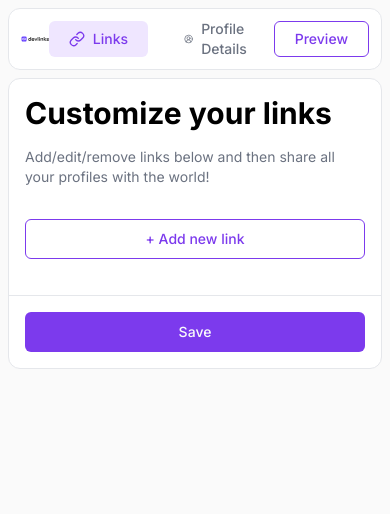
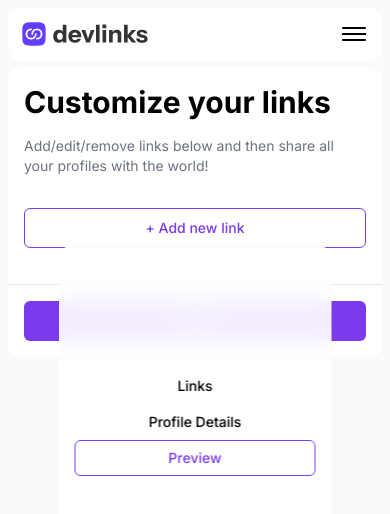
Before and after one commit to wassim-triki/rbk-challenge, a Next.js app: page /links in a window 390 px wide. Shown: the top 514 px of the page. Built offline with nearby package versions, Linux system fonts and the light colour scheme.

Commit message:
add responsie

```diff
--- a/src/app/components/Header.tsx
+++ b/src/app/components/Header.tsx
@@ -1,7 +1,7 @@
 "use client";
 import { Button } from "@/app/components/ui/button";
 import Link from "next/link";
-import React, { useContext, useEffect } from "react";
+import React, { useContext, useEffect, useState } from "react";
 import Container from "./Container";
 import { LinkIcon, UserCircleIcon } from "@heroicons/react/24/outline";
 import NavLinks from "./NavLinks";
@@ -15,6 +15,8 @@ const Header = () => {
   const pathname = usePathname();
   const user = useUser();
 
+  const [open, setOpen] = useState(false);
+
   const state = useContext(AppContext);
   useEffect(() => {
     console.log(state);
@@ -22,7 +24,7 @@ const Header = () => {
   const inPreview = pathname === "/preview";
   return (
     <Container>
-      <header className="bg-white border p-3 rounded-xl overflow-hidden col-span-2 z-[999] relative">
+      <header className="bg-white borsder p-3 rounded-xl overflow-hidden col-span-2 z-[999] relative">
         <div className="flex items-center justify-between">
           {inPreview ? (
             <Button asChild size={"sm"} variant={"outline"}>
@@ -42,8 +44,59 @@ const Header = () => {
 
           {!inPreview && <NavLinks />}
 
+          <div className="min-w-[70vw] flex flex-col justify-between z-30 items-center fixed top-1/2 left-1/2 -translate-x-1/2 -translate-y-1/2 bg-white/90 rounded-3xl backdrop-blur-md py-32 p-4">
+            <Button
+              asChild
+              className="flex bg-transparent w-full"
+              size={"sm"}
+              variant={"ghost"}
+            >
+              <Link href={"/links"}>Links</Link>
+            </Button>
+            <Button
+              asChild
+              className="flex bg-transparent w-full"
+              size={"sm"}
+              variant={"ghost"}
+            >
+              <Link href={"/profile"}>Profile Details</Link>
+            </Button>
+            <Button
+              asChild
+              className="flex bg-transparent w-full"
+              size={"sm"}
+              variant={inPreview ? "default" : "outline"}
+            >
+              <Link href={"/preview"}>
+                {inPreview ? "Share Link" : "Preview"}
+              </Link>
+            </Button>
+          </div>
+
+          <button
+            onClick={() => setOpen(!open)}
+            className="flex my-auto flex-col justify-center items-center sm:hidden mr-1"
+          >
+            <span
+              className={`transition bg-black block h-0.5 w-6 rounded-sm ${
+                open ? "rotate-45 translate-y-1" : "-translate-y-0.5"
+              }`}
+            ></span>
+            <span
+              className={`transition bg-black block h-0.5 w-6 my-0.5 ${
+                open ? "opacity-0" : "opacity-100"
+              }`}
+            ></span>
+            <span
+              className={`transition bg-black block h-0.5 w-6 rounded-sm ${
+                open ? "-rotate-45 -translate-y-1" : "translate-y-0.5"
+              }`}
+            ></span>
+          </button>
+
           <Button
             asChild
+            className="hidden sm:flex"
             size={"sm"}
             variant={inPreview ? "default" : "outline"}
           >
--- a/src/app/components/LinkPagesLayout.tsx
+++ b/src/app/components/LinkPagesLayout.tsx
@@ -18,10 +18,10 @@ const LinkPagesLayout = ({ children }: { children: React.ReactNode }) => {
     <main className="">
       <Container>
         <div className="sm:flex-row  h-full flex flex-col-reverse gsap-2  sm:gap-5 mt-2 sm:mt-5">
-          <div className="w-full hidden sm:block sm:h-full border p-4 flex-1  rounded-xl bg-white mb-2 sm:mb-0 overflow-hidden">
+          <div className="w-full hidden sm:block sm:h-full bordser p-4 flex-1  rounded-xl bg-white mb-2 sm:mb-0 overflow-hidden">
             <PhonePreviewContainer />
           </div>
-          <div className="w-full h-fsull border psdf-4 flex-[2]  rounded-xl bg-white flex flex-col  ">
+          <div className="w-full h-fsull bosrder psdf-4 flex-[2]  rounded-xl bg-white flex flex-col  ">
             {children}
             <div className="mt-auto flex justify-end sm:pt-5 sm:px-8 sm:pb-9 bg-resd-500 border-t p-4">
               <Button
--- a/src/app/components/NavLinks.tsx
+++ b/src/app/components/NavLinks.tsx
@@ -21,7 +21,7 @@ const NavLinks = () => {
     },
   ];
   return (
-    <nav className="flex gap-4">
+    <nav className="hidden gap-4 sm:flex">
       {links.map((link) => (
         <Button
           key={link.href}
```
